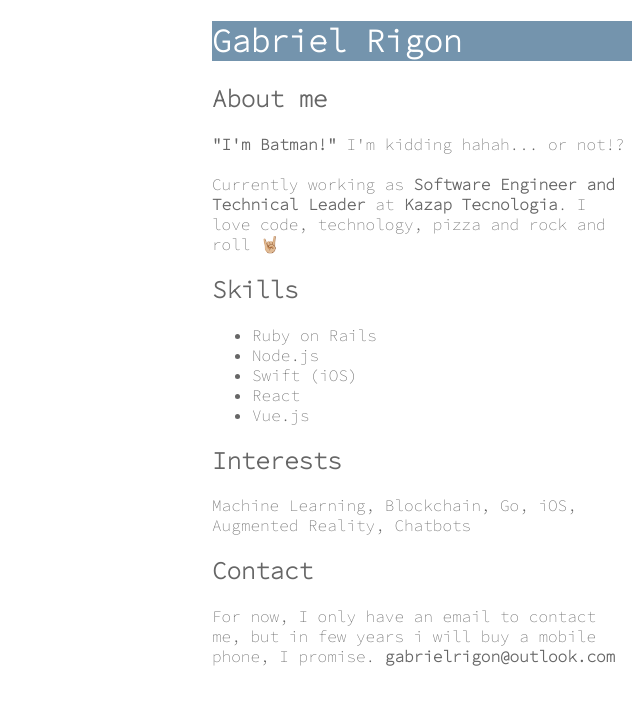
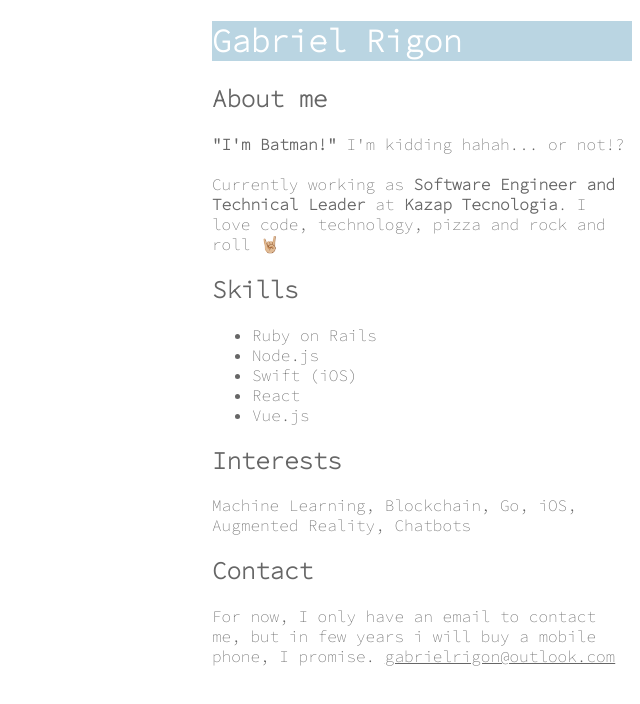
Before and after one commit to gabrielrigon/gabrielrigon.github.io, a Vue app: page / in a window 1280 px wide. Shown: the top 704 px of the page, without its empty margins (640-1280 px from the left). Built offline with nearby package versions, Linux system fonts and the light colour scheme.

Commit message:
adds mail to into contact section

```diff
--- a/src/App.vue
+++ b/src/App.vue
@@ -26,13 +26,16 @@ export default {
 
 
 <style>
+a {
+  color: #666;
+}
+
 #app {
   width: 420px;
   margin: 0 0 0 auto;
 
   font-family: 'Source Code Pro', monospace;
   color: #666;
-  /* text-align: justify; */
 }
 
 @media only screen and (max-width: 540px) {
--- a/src/components/AboutMe.vue
+++ b/src/components/AboutMe.vue
@@ -15,7 +15,7 @@ export default {
 
 <style scoped>
 h1 {
-  background-color: #7494ad;
+  background-color: #bad5e2;
   color: white;
 }
 </style>
--- a/src/components/Contact.vue
+++ b/src/components/Contact.vue
@@ -2,7 +2,7 @@
   <div class="contact">
     <h2>Contact</h2>
     <p>
-      For now, I only have an email to contact me, but in few years i will buy a mobile phone, I promise. <strong>gabrielrigon@outlook.com</strong>
+      For now, I only have an email to contact me, but in few years i will buy a mobile phone, I promise. <a href='mailto:gabrielrigon@outlook.com'>gabrielrigon@outlook.com</a>
     </p>
   </div>
 </template>
```
